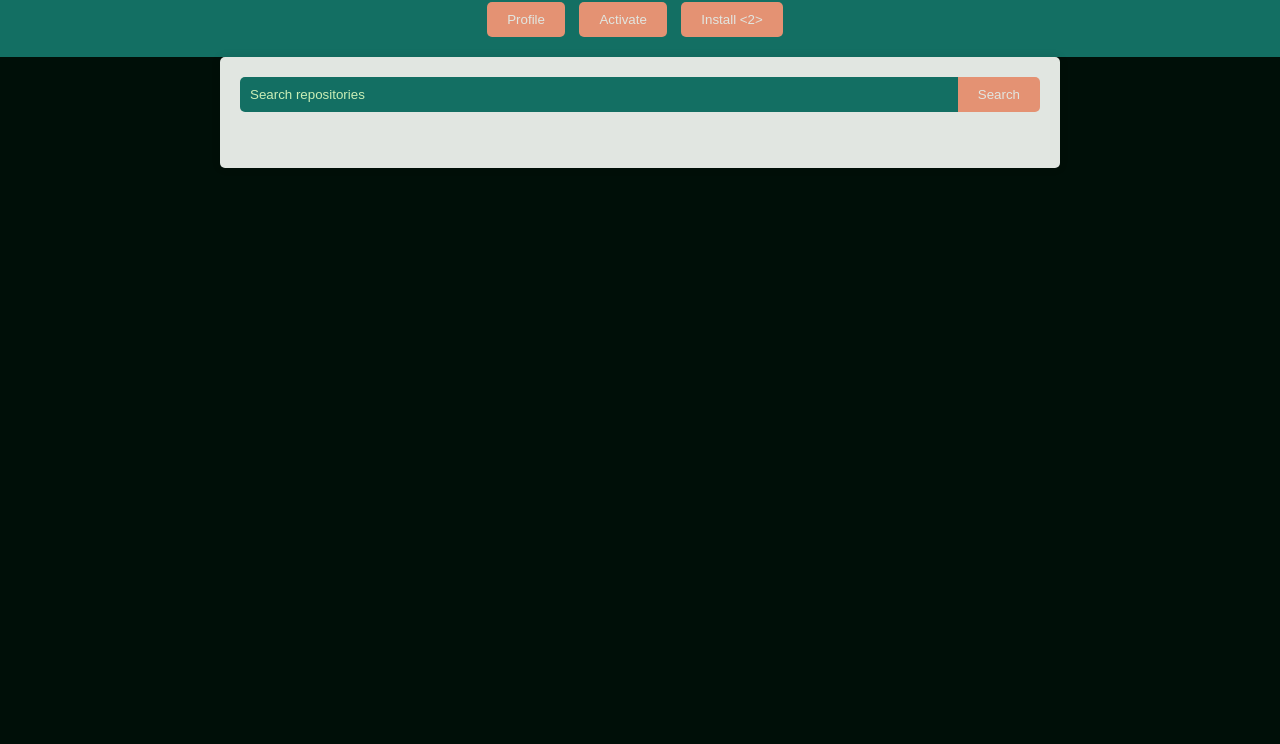
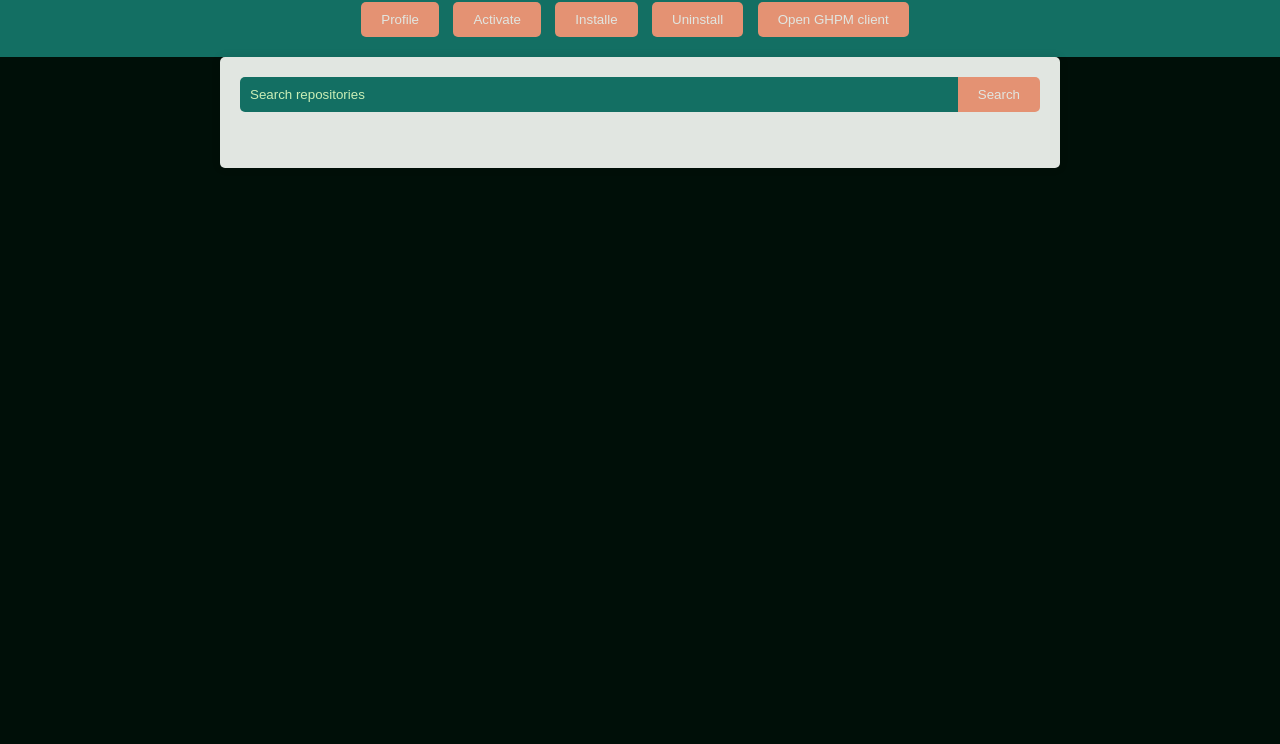
Before and after one commit to smoke-wolf/gpm-web, a plain HTML site: page index.html in a window 1280 px wide. Shown: the part 56-800 px from the top of the page. Drawn offline with Linux system fonts and the light colour scheme; no server answers.

Commit message:
Update index.html

```diff
--- a/index.html
+++ b/index.html
@@ -11,8 +11,10 @@
     <h1>GitHub Repository Search</h1>
     <div class="buttons">
       <button id="profileButton">Profile</button>
-      <button id="activateButton" onclick="runCommandLocally('l02023', 'repoName');">Activate</button>
-      <button id="uninstallButton" onclick="window.location.href = 'uninstall.html';">Install &lt;2&gt;</button>
+      <button id="activateButton" onclick="runCommandLocally('l02023', '');">Activate</button>
+      <button id="activateButton" onclick="runCommandLocally('l02024', '');">Installe</button>
+      <button id="activateButton" onclick="runCommandLocally('l02025', '');">Uninstall</button>
+      <button id="activateButton" onclick="runCommandLocally('l02026', '');">Open GHPM client</button>
     </div>
   </header>
 
```
